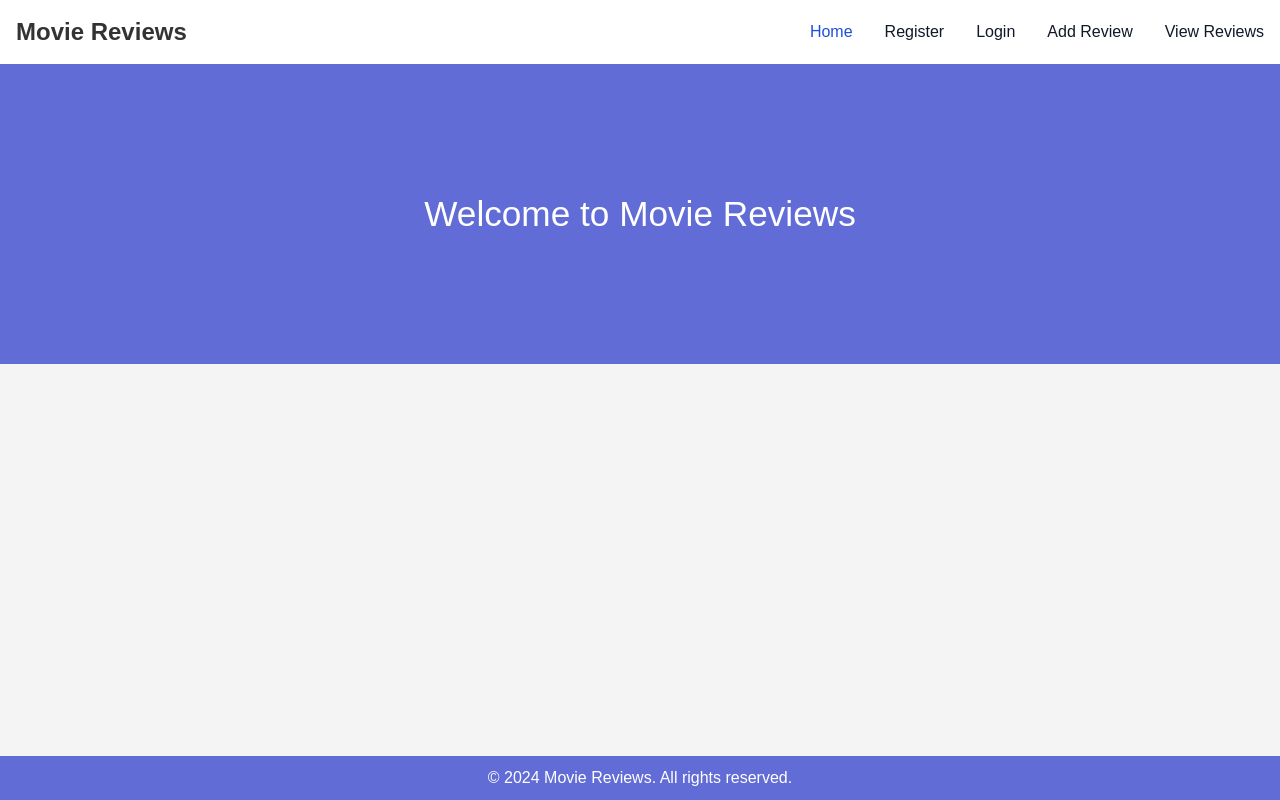
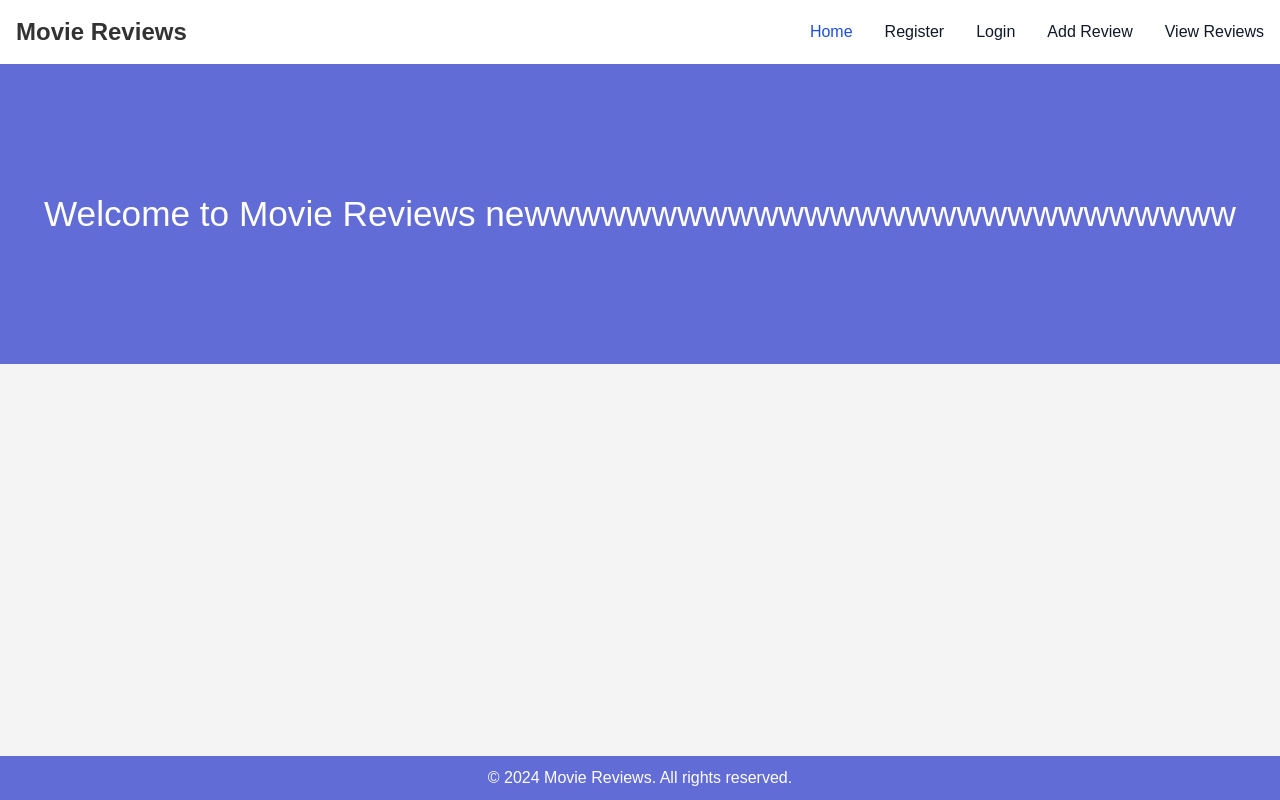
Before and after one commit to ayush148/project, a website: page web/public/index.html in a window 1280 px wide. Drawn offline with nearby package versions, Linux system fonts and the light colour scheme.

Commit message:
Update index.html

```diff
--- a/web/public/index.html
+++ b/web/public/index.html
@@ -45,7 +45,7 @@
       </nav>
 
       <header>
-        <h1>Welcome to Movie Reviews </h1>
+        <h1>Welcome to Movie Reviews newwwwwwwwwwwwwwwwwwwwwwwwwwww </h1>
 
     </header>
 
```
